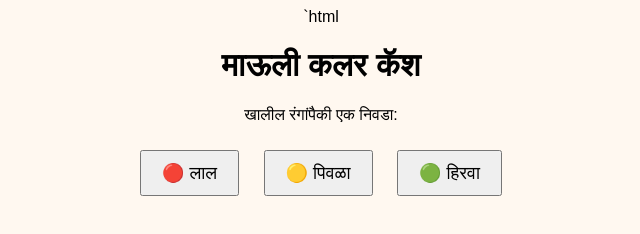
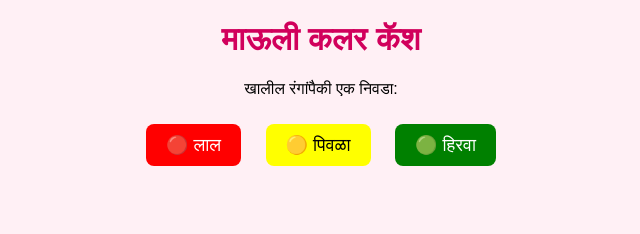
Before and after one commit to maulitreding/Maulicolurcash, a plain HTML site: page index.html in a window 1280 px wide. Shown: the whole page, without its empty margins (319-959 px from the left). Drawn offline with Linux system fonts and the light colour scheme.

Commit message:
Added Colour game logic

```diff
--- a/index.html
+++ b/index.html
@@ -1,12 +1,12 @@
-`html
 <!DOCTYPE html>
 <html lang="mr">
 <head>
   <meta charset="UTF-8">
   <title>Mauli Color Cash</title>
   <style>
-    body { text-align: center; font-family: sans-serif; background: #fff8f0; }
-    button { padding: 10px 20px; margin: 10px; font-size: 18px; }
+    body { text-align: center; font-family: sans-serif; background: #fff0f5; }
+    h1 { color: #d1005c; }
+    button { padding: 10px 20px; margin: 10px; font-size: 18px; border-radius: 8px; border: none; }
     #result { font-size: 22px; margin-top: 20px; color: green; }
   </style>
 </head>
@@ -14,9 +14,9 @@
   <h1>माऊली कलर कॅश</h1>
   <p>खालील रंगांपैकी एक निवडा:</p>
 
-  <button onclick="checkColor('लाल')">🔴 लाल</button>
-  <button onclick="checkColor('पिवळा')">🟡 पिवळा</button>
-  <button onclick="checkColor('हिरवा')">🟢 हिरवा</button>
+  <button onclick="checkColor('लाल')" style="background-color: red; color: white;">🔴 लाल</button>
+  <button onclick="checkColor('पिवळा')" style="background-color: yellow;">🟡 पिवळा</button>
+  <button onclick="checkColor('हिरवा')" style="background-color: green; color: white;">🟢 हिरवा</button>
 
   <div id="result"></div>
 
@@ -26,11 +26,11 @@
       const winningColor = colors[Math.floor(Math.random() * colors.length)];
 
       if (userColor === winningColor) {
-        document.getElementById('result').innerHTML = 🎉 अभिनंदन! तुम्ही <b>${userColor}</b> निवडून जिंकलात!;
+        document.getElementById('result').innerHTML = `🎉 <b>${userColor}</b> निवडून तुम्ही जिंकलात! बक्षीस मिळवा!`;
       } else {
-        document.getElementById('result').innerHTML = 😢 क्षमस्व! विजयी रंग होता <b>${winningColor}</b>. पुन्हा प्रयत्न करा.;
+        document.getElementById('result').innerHTML = `😢 विजयी रंग होता <b>${winningColor}</b>. पुन्हा प्रयत्न करा.`;
       }
     }
   </script>
 </body>
-</html
+</html>
```
